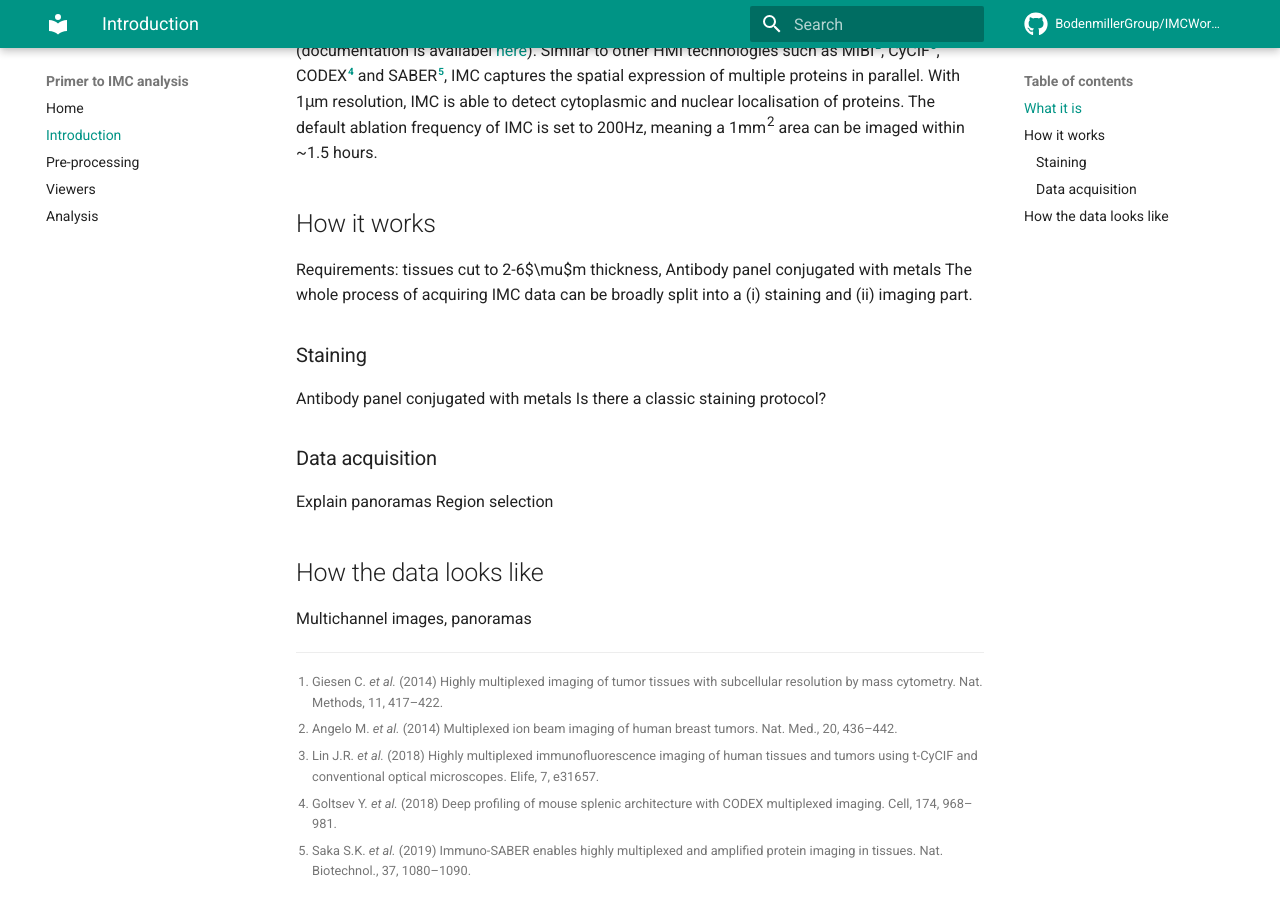
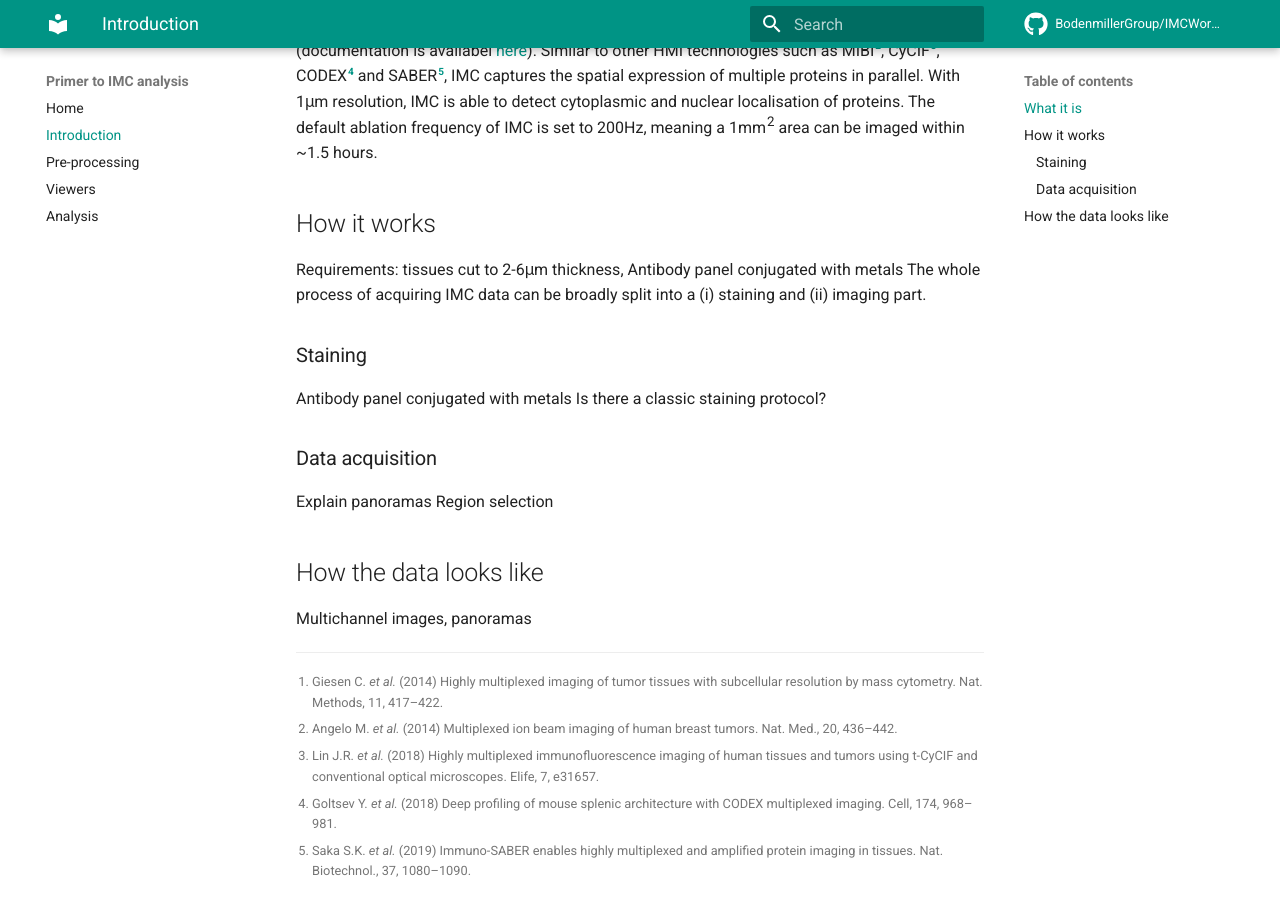
Before and after one commit to BodenmillerGroup/IMCWorkflow, an MkDocs documentation site: the page built from docs/intro.md, in a window 1280 px wide and 900 px high, scrolled down 694 px. Built offline with MkDocs 1.6.1 and Material for MkDocs 9.7.7, drawn with Linux system fonts in a browser that asks for light colours; comment, search, counter and statistics services are not loaded.

Commit message:
Small fixes

```diff
--- a/docs/intro.md
+++ b/docs/intro.md
@@ -16,7 +16,7 @@ The default ablation frequency of IMC is set to 200Hz, meaning a 1mm<sup>2</sup>
 
 ## How it works
 
-Requirements: tissues cut to 2-6$\mu$m thickness, Antibody panel conjugated with metals
+Requirements: tissues cut to 2-6&mu;m thickness, Antibody panel conjugated with metals
 The whole process of acquiring IMC data can be broadly split into a (i) staining and (ii) imaging part.
 
 ### Staining
```
